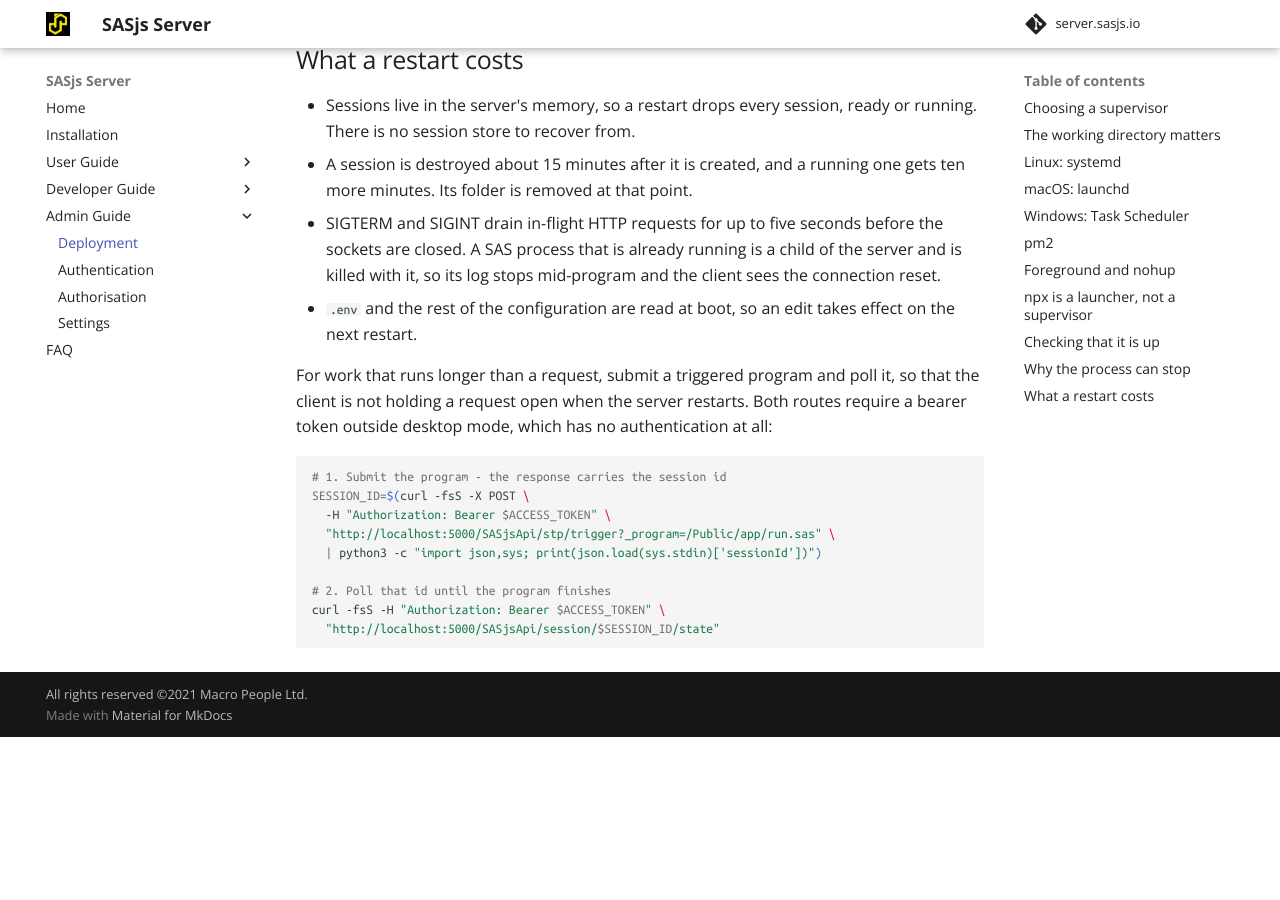
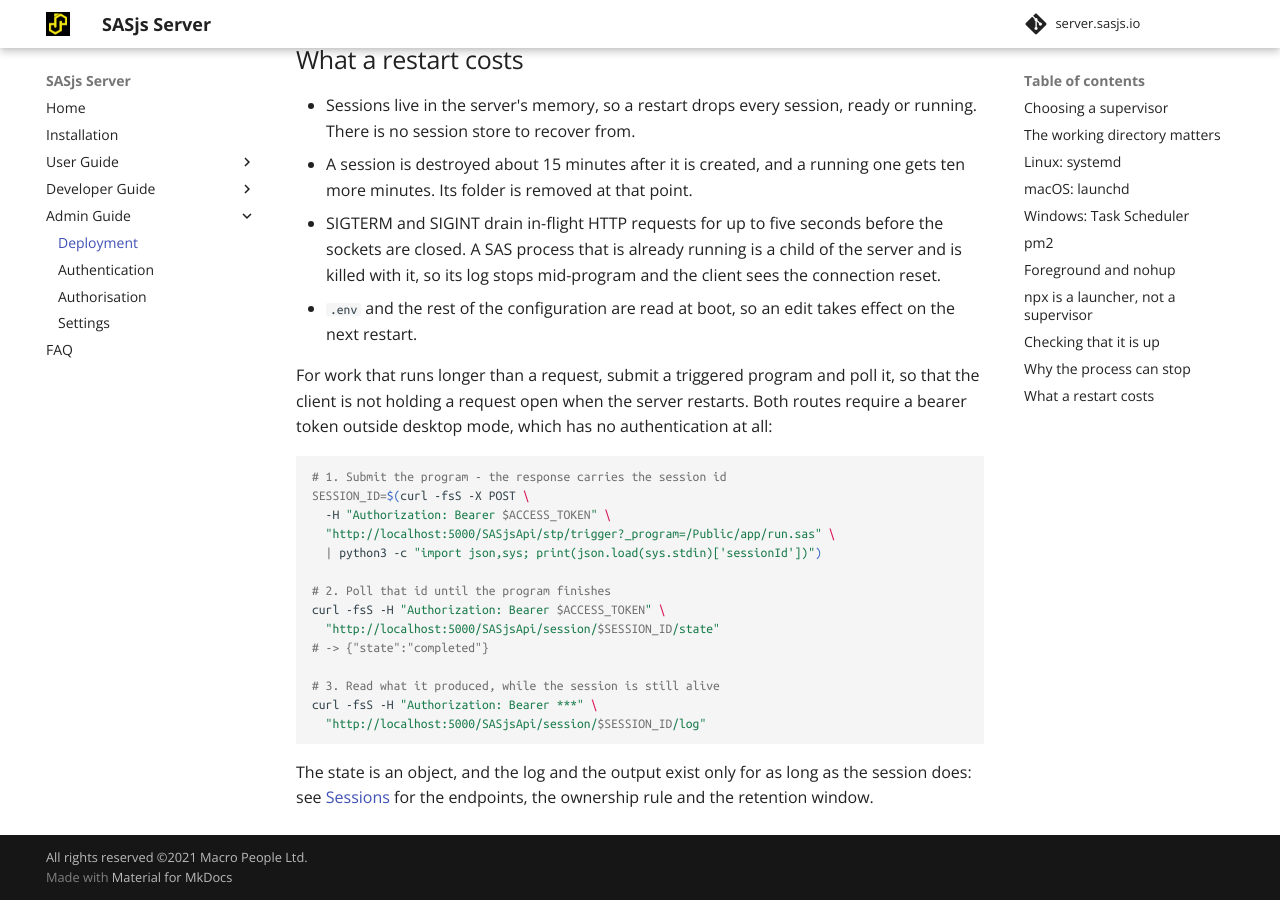
Before and after one commit to sasjs/server.sasjs.io, an MkDocs documentation site: the page built from docs/deployment.md, in a window 1280 px wide and 900 px high, scrolled down 5129 px. Built offline with MkDocs 1.6.1 and Material for MkDocs 9.7.7, drawn with Linux system fonts in a browser that asks for light colours; comment, search, counter and statistics services are not loaded; before the commit the page ends 5866 px from its top, so only the background shows below that.

Commit message:
docs(sessions): document the log, output and details endpoints
`/SASjsApi/stp/trigger` and `/code/trigger` return as soon as the session
exists, and until now the docs left a caller with a session id and no way to
read what the program produced: `sessions.md` described the folder, and
`deployment.md` polled `/state` and stopped there.

- `sessions.md` gains "Reading a session's results": the three endpoints, the
  `{ state }` body and its state names, why an empty log and a `404` mean
  different things, the ownership rule (owner or administrator; `404` rather
  than `403`; the single desktop user owns every session), and the retention
  window that makes a session id a temporary handle rather than a durable one.
- `deployment.md`'s restart advice now shows the object the poll returns and
  fetches the log afterwards, with a pointer to the new section.

Built with mkdocs: no content warnings, and `/sessions/` renders the section.
`--strict` aborts on three configuration warnings that predate this change -
`google_analytics` deprecated, `material/search prebuild_index` unsupported,
`repo_branch` unrecognised - which are the local mkdocs version, not this diff.

````diff
--- a/docs/deployment.md
+++ b/docs/deployment.md
@@ -188,4 +188,11 @@ SESSION_ID=$(curl -fsS -X POST \
 # 2. Poll that id until the program finishes
 curl -fsS -H "Authorization: Bearer $ACCESS_TOKEN" \
   "http://localhost:5000/SASjsApi/session/$SESSION_ID/state"
+# -> {"state":"completed"}
+
+# 3. Read what it produced, while the session is still alive
+curl -fsS -H "Authorization: Bearer ***" \
+  "http://localhost:5000/SASjsApi/session/$SESSION_ID/log"
 ```
+
+The state is an object, and the log and the output exist only for as long as the session does: see [Sessions](/sessions) for the endpoints, the ownership rule and the retention window.
````
Also changed, not shown: docs/sessions.md (+24 -0 lines).
